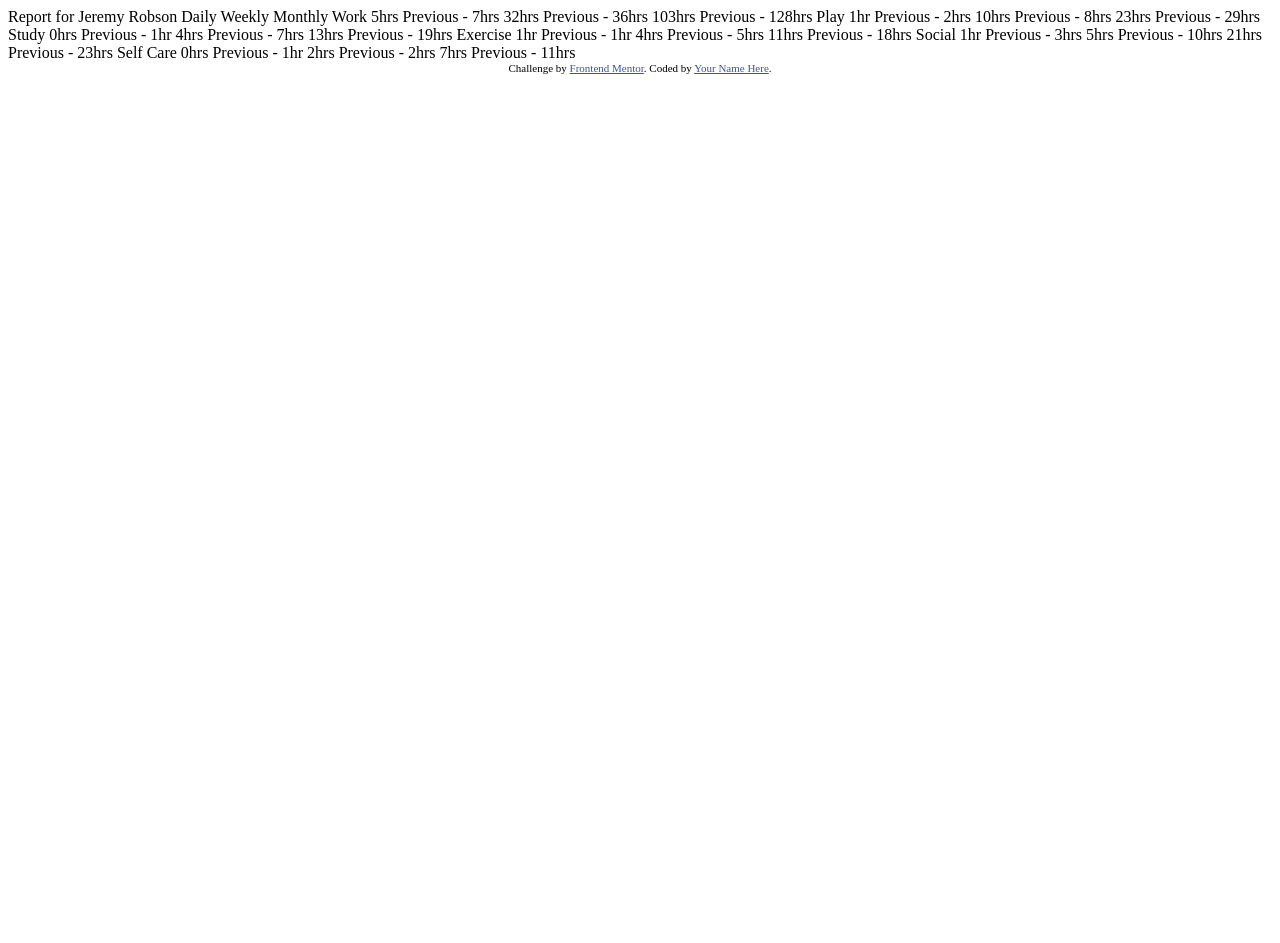
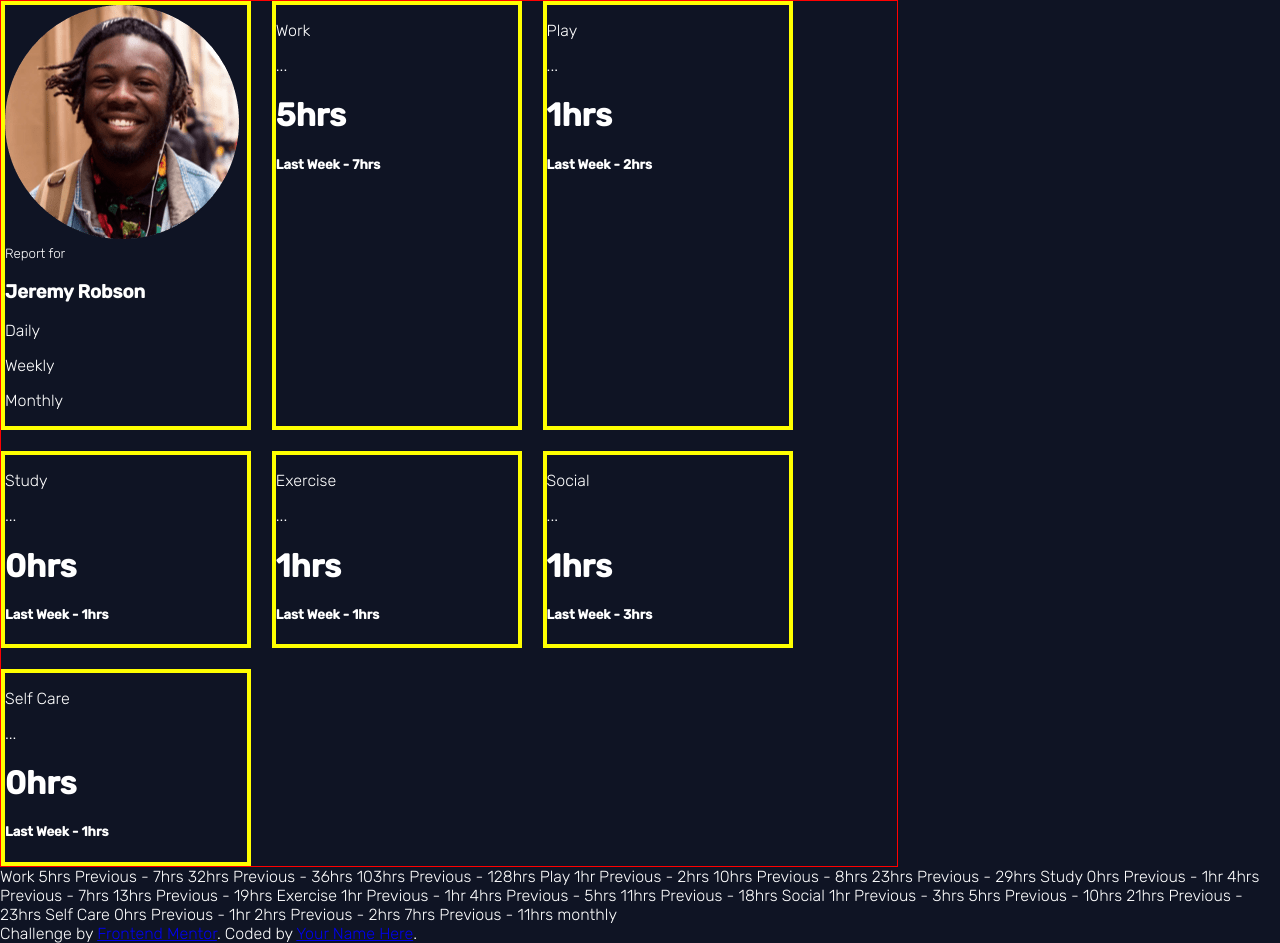
Before and after one commit to SanazBHMN/time-tracking-dashboard, a plain HTML site: page index.html in a window 1280 px wide. Before the commit the page ends 800 px from the top, so only its background shows below. Drawn offline with Linux system fonts and the light colour scheme.

Commit message:
Implement basic structure

```diff
--- a/index.html
+++ b/index.html
@@ -1,80 +1,217 @@
 <!DOCTYPE html>
 <html lang="en">
-<head>
-  <meta charset="UTF-8">
-  <meta name="viewport" content="width=device-width, initial-scale=1.0"> <!-- displays site properly based on user's device -->
+  <head>
+    <meta charset="UTF-8" />
+    <meta name="viewport" content="width=device-width, initial-scale=1.0" />
+    <!-- displays site properly based on user's device -->
 
-  <link rel="icon" type="image/png" sizes="32x32" href="./images/favicon-32x32.png">
+    <link
+      rel="icon"
+      type="image/png"
+      sizes="32x32"
+      href="./images/favicon-32x32.png"
+    />
+    <link rel="stylesheet" href="./style/style.css" />
+    <title>Frontend Mentor | Time tracking dashboard</title>
+  </head>
+  <body>
+    <div class="container">
+      <div class="card-container">
+        <div class="cards">
+          <div class="profile-card">
+            <img src="./images/image-jeremy.png" alt="avatar" />
+            <div class="profile-info">
+              <small>Report for</small>
+              <h3>Jeremy Robson</h3>
+            </div>
+            <div class="card-info">
+              <p>Daily</p>
+              <p>Weekly</p>
+              <p>Monthly</p>
+            </div>
+          </div>
 
-  <title>Frontend Mentor | Time tracking dashboard</title>
+          <div class="work-card">
+            <div class="card-info">
+              <div class="card-title">
+                <p>Work</p>
+                <p>...</p>
+              </div>
+              <div class="timeframes-daily">
+                <h1 class="current">5hrs</h1>
+                <h5 class="previous">
+                  <span>Last Week - </span>
+                  7hrs
+                </h5>
+              </div>
+            </div>
+          </div>
 
-  <!-- Feel free to remove these styles or customise in your own stylesheet 👍 -->
-  <style>
-    .attribution { font-size: 11px; text-align: center; }
-    .attribution a { color: hsl(228, 45%, 44%); }
-  </style>
-</head>
-<body>
+          <div class="play-card">
+            <div class="card-info">
+              <div class="card-title">
+                <p>Play</p>
+                <p>...</p>
+              </div>
+              <div class="timeframes-daily">
+                <h1 class="current">1hrs</h1>
+                <h5 class="previous">
+                  <span>Last Week - </span>
+                  2hrs
+                </h5>
+              </div>
+            </div>
+          </div>
 
-  Report for
-  Jeremy Robson
+          <div class="study-card">
+            <div class="card-info">
+              <div class="card-title">
+                <p>Study</p>
+                <p>...</p>
+              </div>
+              <div class="timeframes-daily">
+                <h1 class="current">0hrs</h1>
+                <h5 class="previous">
+                  <span>Last Week - </span>
+                  1hrs
+                </h5>
+              </div>
+            </div>
+          </div>
 
-  Daily
-  Weekly
-  Monthly
+          <div class="exercise-card">
+            <div class="card-info">
+              <div class="card-title">
+                <p>Exercise</p>
+                <p>...</p>
+              </div>
+              <div class="timeframes-daily">
+                <h1 class="current">1hrs</h1>
+                <h5 class="previous">
+                  <span>Last Week - </span>
+                  1hrs
+                </h5>
+              </div>
+            </div>
+          </div>
 
-  Work
-  5hrs <!-- daily -->
-  Previous - 7hrs <!-- daily -->
-  32hrs <!-- weekly -->
-  Previous - 36hrs <!-- weekly -->
-  103hrs <!-- monthly -->
-  Previous - 128hrs <!-- monthly -->
+          <div class="social-card">
+            <div class="card-info">
+              <div class="card-title">
+                <p>Social</p>
+                <p>...</p>
+              </div>
+              <div class="timeframes-daily">
+                <h1 class="current">1hrs</h1>
+                <h5 class="previous">
+                  <span>Last Week - </span>
+                  3hrs
+                </h5>
+              </div>
+            </div>
+          </div>
 
-  Play
-  1hr <!-- daily -->
-  Previous - 2hrs <!-- daily -->
-  10hrs <!-- weekly -->
-  Previous - 8hrs <!-- weekly -->
-  23hrs <!-- monthly -->
-  Previous - 29hrs <!-- monthly -->
+          <div class="self-care-card">
+            <div class="card-info">
+              <div class="card-title">
+                <p>Self Care</p>
+                <p>...</p>
+              </div>
+              <div class="timeframes-daily">
+                <h1 class="current">0hrs</h1>
+                <h5 class="previous">
+                  <span>Last Week - </span>
+                  1hrs
+                </h5>
+              </div>
+            </div>
+          </div>
+        </div>
+      </div>
+    </div>
 
-  Study
-  0hrs <!-- daily -->
-  Previous - 1hr <!-- daily -->
-  4hrs <!-- weekly -->
-  Previous - 7hrs <!-- weekly -->
-  13hrs <!-- monthly -->
-  Previous - 19hrs <!-- monthly -->
+    Work 5hrs
+    <!-- daily -->
+    Previous - 7hrs
+    <!-- daily -->
+    32hrs
+    <!-- weekly -->
+    Previous - 36hrs
+    <!-- weekly -->
+    103hrs
+    <!-- monthly -->
+    Previous - 128hrs
+    <!-- monthly -->
 
-  Exercise
-  1hr <!-- daily -->
-  Previous - 1hr <!-- daily -->
-  4hrs <!-- weekly -->
-  Previous - 5hrs <!-- weekly -->
-  11hrs <!-- monthly -->
-  Previous - 18hrs <!-- monthly -->
+    Play 1hr
+    <!-- daily -->
+    Previous - 2hrs
+    <!-- daily -->
+    10hrs
+    <!-- weekly -->
+    Previous - 8hrs
+    <!-- weekly -->
+    23hrs
+    <!-- monthly -->
+    Previous - 29hrs
+    <!-- monthly -->
 
-  Social
-  1hr <!-- daily -->
-  Previous - 3hrs <!-- daily -->
-  5hrs <!-- weekly -->
-  Previous - 10hrs <!-- weekly -->
-  21hrs <!-- monthly -->
-  Previous - 23hrs <!-- monthly -->
+    Study 0hrs
+    <!-- daily -->
+    Previous - 1hr
+    <!-- daily -->
+    4hrs
+    <!-- weekly -->
+    Previous - 7hrs
+    <!-- weekly -->
+    13hrs
+    <!-- monthly -->
+    Previous - 19hrs
+    <!-- monthly -->
 
-  Self Care
-  0hrs <!-- daily -->
-  Previous - 1hr <!-- daily -->
-  2hrs <!-- weekly -->
-  Previous - 2hrs <!-- weekly -->
-  7hrs <!-- monthly -->
-  Previous - 11hrs <!-- monthly -->
+    Exercise 1hr
+    <!-- daily -->
+    Previous - 1hr
+    <!-- daily -->
+    4hrs
+    <!-- weekly -->
+    Previous - 5hrs
+    <!-- weekly -->
+    11hrs
+    <!-- monthly -->
+    Previous - 18hrs
+    <!-- monthly -->
 
+    Social 1hr
+    <!-- daily -->
+    Previous - 3hrs
+    <!-- daily -->
+    5hrs
+    <!-- weekly -->
+    Previous - 10hrs
+    <!-- weekly -->
+    21hrs
+    <!-- monthly -->
+    Previous - 23hrs
+    <!-- monthly -->
 
-  <div class="attribution">
-    Challenge by <a href="https://www.frontendmentor.io?ref=challenge" target="_blank">Frontend Mentor</a>.
-    Coded by <a href="#">Your Name Here</a>.
-  </div>
-</body>
+    Self Care 0hrs
+    <!-- daily -->
+    Previous - 1hr
+    <!-- daily -->
+    2hrs
+    <!-- weekly -->
+    Previous - 2hrs
+    <!-- weekly -->
+    7hrs
+    <!-- monthly -->
+    Previous - 11hrs monthly
+
+    <div class="attribution">
+      Challenge by
+      <a href="https://www.frontendmentor.io?ref=challenge" target="_blank"
+        >Frontend Mentor</a
+      >. Coded by <a href="#">Your Name Here</a>.
+    </div>
+  </body>
 </html>
--- /dev/null
+++ b/style/style.css
@@ -0,0 +1,36 @@
+@import url("https://fonts.googleapis.com/css2?family=Rubik:wght@300;400;500&display=swap");
+
+:root {
+  --main-background-color: hsl(226, 43%, 10%);
+  --work-color: hsl(15, 100%, 70%);
+  --play-color: hsl(195, 74%, 62%);
+  --study-color: hsl(348, 100%, 68%);
+  --exercise-color: hsl(145, 58%, 55%);
+  --social-color: hsl(264, 64%, 52%);
+  --selfcare-color: hsl(43, 84%, 65%);
+  --text-color: white;
+}
+
+body {
+  font-family: "Rubik", sans-serif;
+  font-weight: 300;
+  background-color: var(--main-background-color);
+  color: var(--text-color);
+  margin: 0;
+  padding: 0;
+}
+
+.container {
+  width: 70%;
+  border: 1px solid red;
+}
+
+.cards {
+  display: grid;
+  grid-template-columns: repeat(3, 250px);
+  grid-gap: 1.3rem;
+}
+
+div[class$="-card"] {
+  border: 4px solid yellow;
+}
```
